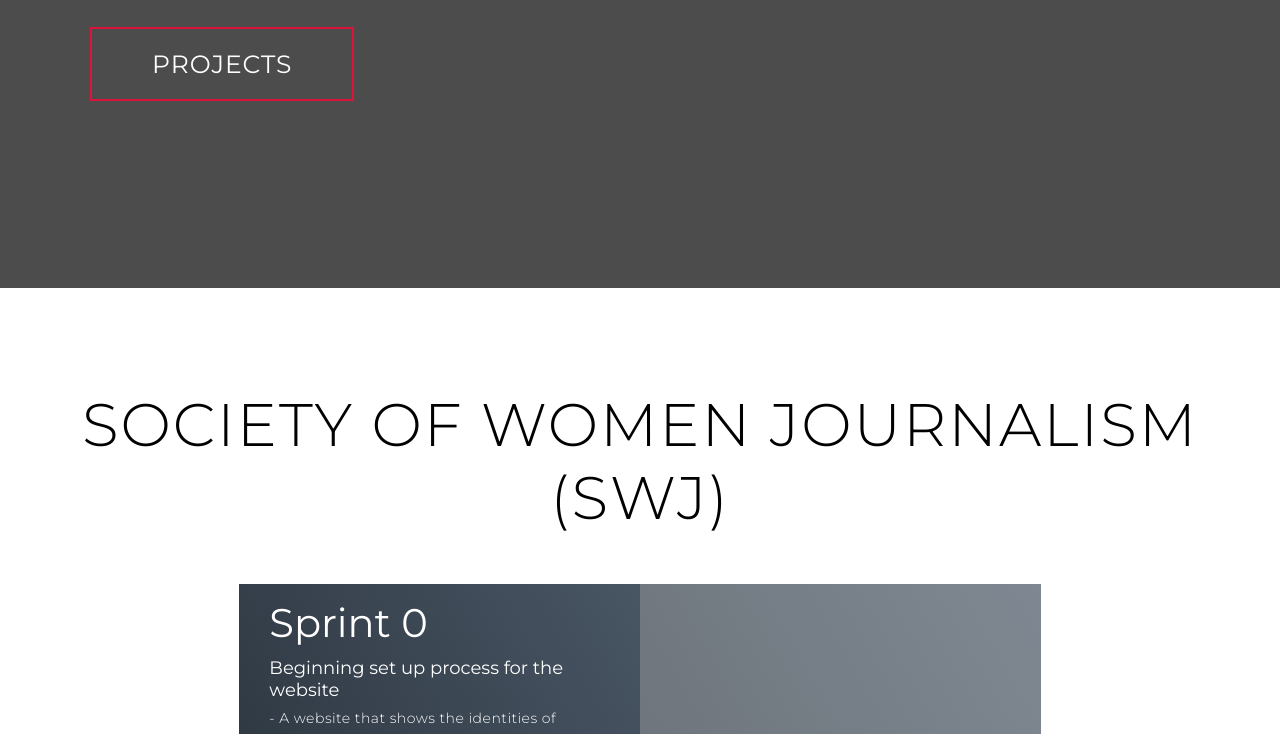
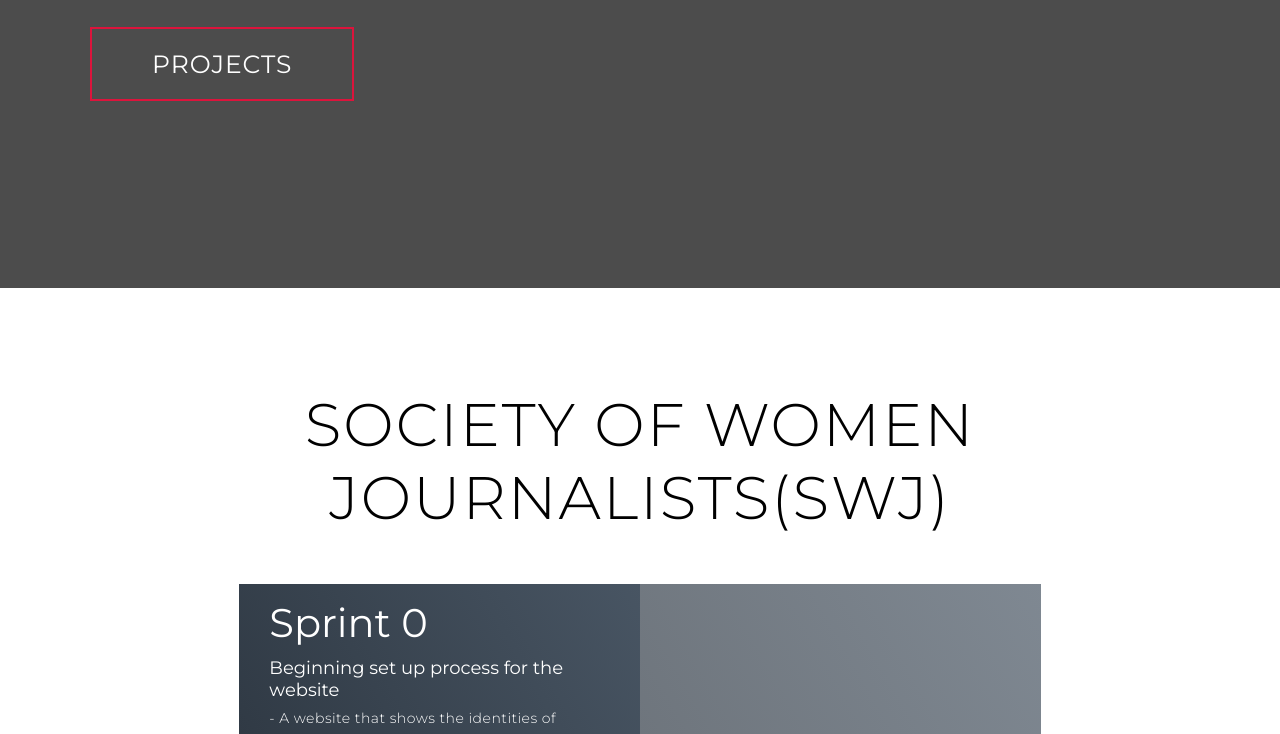
Before and after one commit to JuliaBays/cps491s23-team04, a website: page index.html in a window 1280 px wide. Shown: the part 512-1246 px from the top of the page. Drawn offline with nearby package versions, Linux system fonts and the light colour scheme; files whose address does not match are found by name.

Commit message:
changed name

```diff
--- a/index.html
+++ b/index.html
@@ -63,7 +63,7 @@
     <section id="projects">
         <div class="projects container">
             <div class="projects-header">
-                <h1 class="section-title">Society of Women Journalism (SWJ)</h1>
+                <h1 class="section-title">Society of Women Journalists(SWJ)</h1>
             </div>
             <div class="all-projects">
                 <div class="project-item">
```
